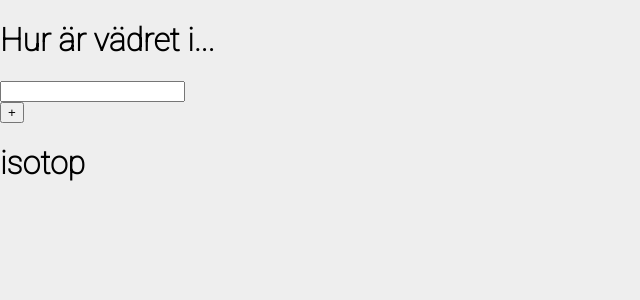
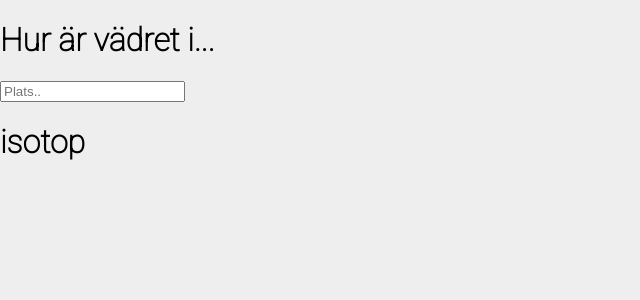
Before and after one commit to alsterverse/Arbetsprov-FE, a React (Create React App) app: page / in a window 1280 px wide. Shown: the top 300 px of the page, without its empty margins (0-640 px from the left). Built offline with nearby package versions, Linux system fonts and the light colour scheme.

Commit message:
Weather List

```diff
--- a/src/App.js
+++ b/src/App.js
@@ -1,15 +1,71 @@
+import { useEffect, useState } from 'react'
 import Header from './components/header/Header'
-import Search from './components/search/Search'
 import Footer from './components/footer/Footer'
+import WeatherList from './components/weatherList/WeatherList'
+import AddWeatherForm from './components/addWeatherForm/AddWeatherForm'
 
 function App() {
+  const [todos, setTodos] = useState(() => {
+    const savedTodos = localStorage.getItem('todos')
+    if (savedTodos) {
+      return JSON.parse(savedTodos)
+    } else {
+      return []
+    }
+  })
+  const [weather, setWeather] = useState('')
+
+  useEffect(() => {
+    localStorage.setItem('todos', JSON.stringify(todos))
+  }, [todos])
+
+  function handleAddInputChange(e) {
+    setWeather(e.target.value)
+  }
+
+  function handleAddFormSubmit(e) {
+    e.preventDefault()
+
+    if (weather !== '') {
+      setTodos([
+        ...todos,
+        {
+          id: new Date(),
+          text: weather.trim(),
+        },
+      ])
+    }
+
+    setWeather('')
+  }
+
+  function handleDeleteClick(id) {
+    const removeItem = todos.filter((weather) => {
+      return weather.id !== id
+    })
+    setTodos(removeItem)
+  }
+
   return (
-    <>
+    <div className="App">
       <Header />
-      <Search />
-      <button>+</button>
+      <AddWeatherForm
+        weather={weather}
+        onAddInputChange={handleAddInputChange}
+        onAddFormSubmit={handleAddFormSubmit}
+      />
+
+      <ul className="weather-list">
+        {todos.map((weather) => (
+          <WeatherList
+            key={weather.id}
+            weather={weather}
+            onDeleteClick={handleDeleteClick}
+          />
+        ))}
+      </ul>
       <Footer />
-    </>
+    </div>
   )
 }
 
--- /dev/null
+++ b/src/components/addWeatherForm/AddWeatherForm.js
@@ -0,0 +1,15 @@
+function AddWeatherForm({ weather, onAddFormSubmit, onAddInputChange }) {
+  return (
+    <form onSubmit={onAddFormSubmit}>
+      <input
+        name="weather"
+        type="text"
+        placeholder="Plats.."
+        value={weather}
+        onChange={onAddInputChange}
+      />
+    </form>
+  )
+}
+
+export default AddWeatherForm
--- a/src/components/search/Search.js
+++ /dev/null
@@ -1,9 +0,0 @@
-function Search() {
-  return (
-    <form>
-      <input type="text" />
-    </form>
-  )
-}
-
-export default Search
--- a/src/components/weatherList/WeatherList.js
+++ b/src/components/weatherList/WeatherList.js
@@ -0,0 +1,10 @@
+function WeatherList({ weather, onDeleteClick }) {
+  return (
+    <li key={weather.id}>
+      {weather.text}
+      <button onClick={() => onDeleteClick(weather.id)}>Delete</button>
+    </li>
+  )
+}
+
+export default WeatherList
```
Also changed, not shown: src/components/test/Test.js (deleted, +0 -7 lines), src/components/test/test.css (deleted, +0 -4 lines), src/components/test/test.scss (deleted, +0 -3 lines), 2 other files (tests, documents, lock files or other folders).
